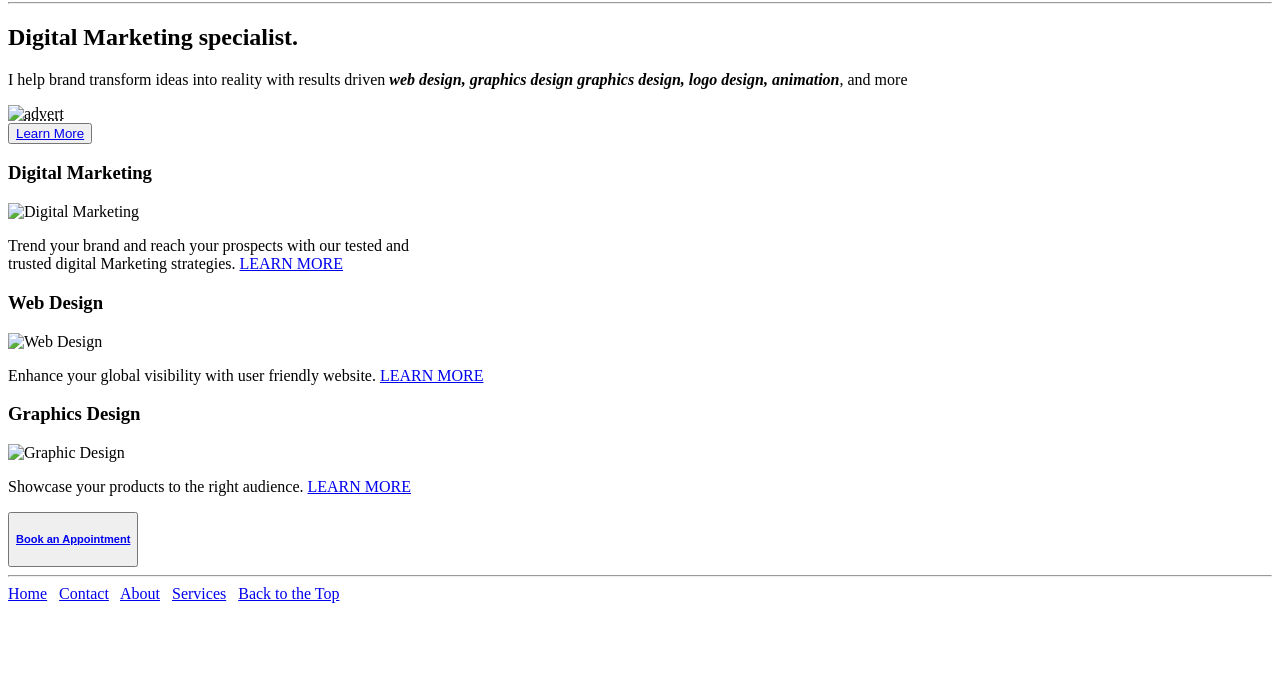
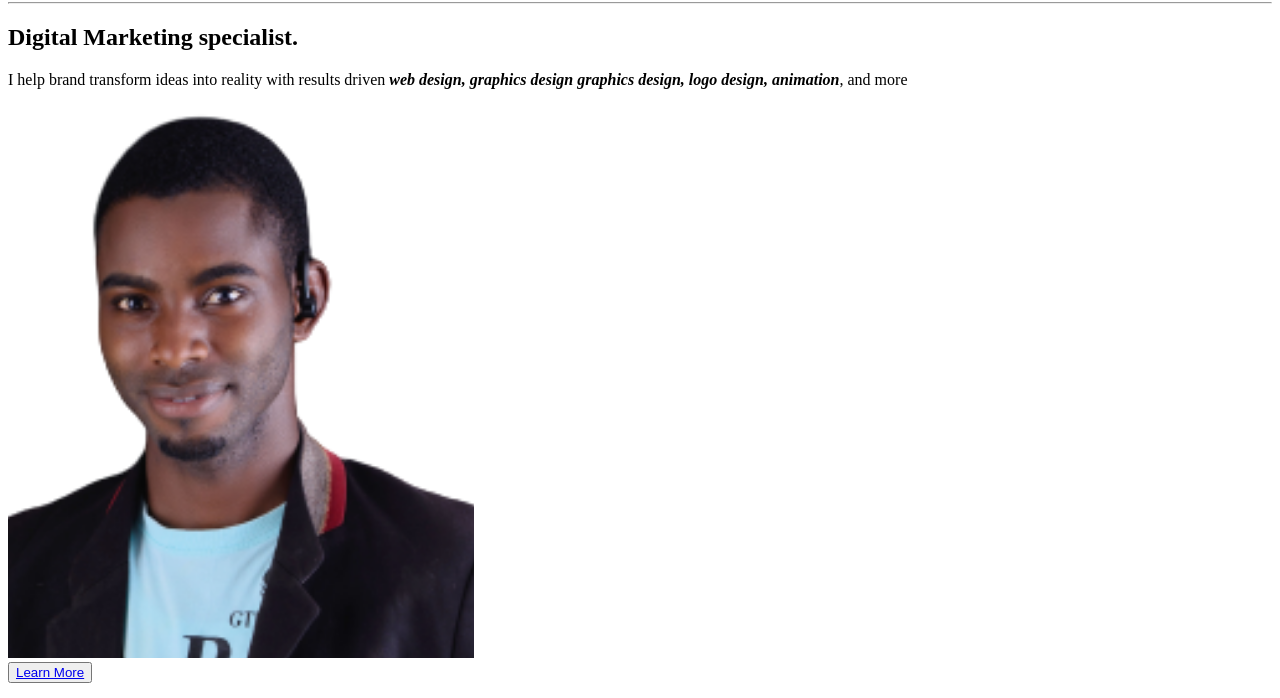
Before and after one commit to Gideon-Abiodun/Test-One, a plain HTML site: page index.html in a window 1280 px wide. Shown: the part 91-789 px from the top of the page. Drawn offline with Linux system fonts and the light colour scheme; the site is published under a folder, as on GitHub Pages, so addresses that start at the root find nothing.

Commit message:
fixed image error

```diff
--- a/index.html
+++ b/index.html
@@ -22,27 +22,27 @@
         <p>I help brand transform ideas into reality with results driven <strong><em>web design, graphics design
             graphics design, logo design, animation</em></strong>, and more</p>
 
-        <abbr title="Abiodun Segun"><img src="/img/gideon.png" alt="advert" width="466"height="553"></abbr><br>
+        <abbr title="Abiodun Segun"><img src="./img/gideon.png" alt="advert" width="466"height="553"></abbr><br>
         <button><a href="about.html">Learn More</a> </button>
     </section>
 
 <section>
         <h3>Digital Marketing</h3>
-            <img src="/img/digit.PNG" alt="Digital Marketing" title="Digital Marketing" width="572" height="388"><br>
+            <img src="./img/digit.PNG" alt="Digital Marketing" title="Digital Marketing" width="572" height="388"><br>
             <p>Trend your brand and reach your prospects with our tested and <br>trusted digital Marketing strategies.
              <a href="./about.html">LEARN MORE</a></p>
 </section>
 
 <section>
         <h3>Web Design</h3>
-            <img src="/img/web.PNG" alt="Web Design" title="Web Design" width="699" height="362"> <br>
+            <img src="./img/web.PNG" alt="Web Design" title="Web Design" width="699" height="362"> <br>
             <p>Enhance your global visibility with user friendly website. <a href="./about.html">LEARN MORE</a></p>
 
 </section>
 
 <section>
         <h3>Graphics Design</h3>
-            <img src="/img/graph.PNG" alt="Graphic Design" title="Graphic Design" width="586" height="399"> <br>
+            <img src="./img/graph.PNG" alt="Graphic Design" title="Graphic Design" width="586" height="399"> <br>
             <p>Showcase your products to the right audience. <a href="./about.html">LEARN MORE</a></p>
 </section>
 
```
